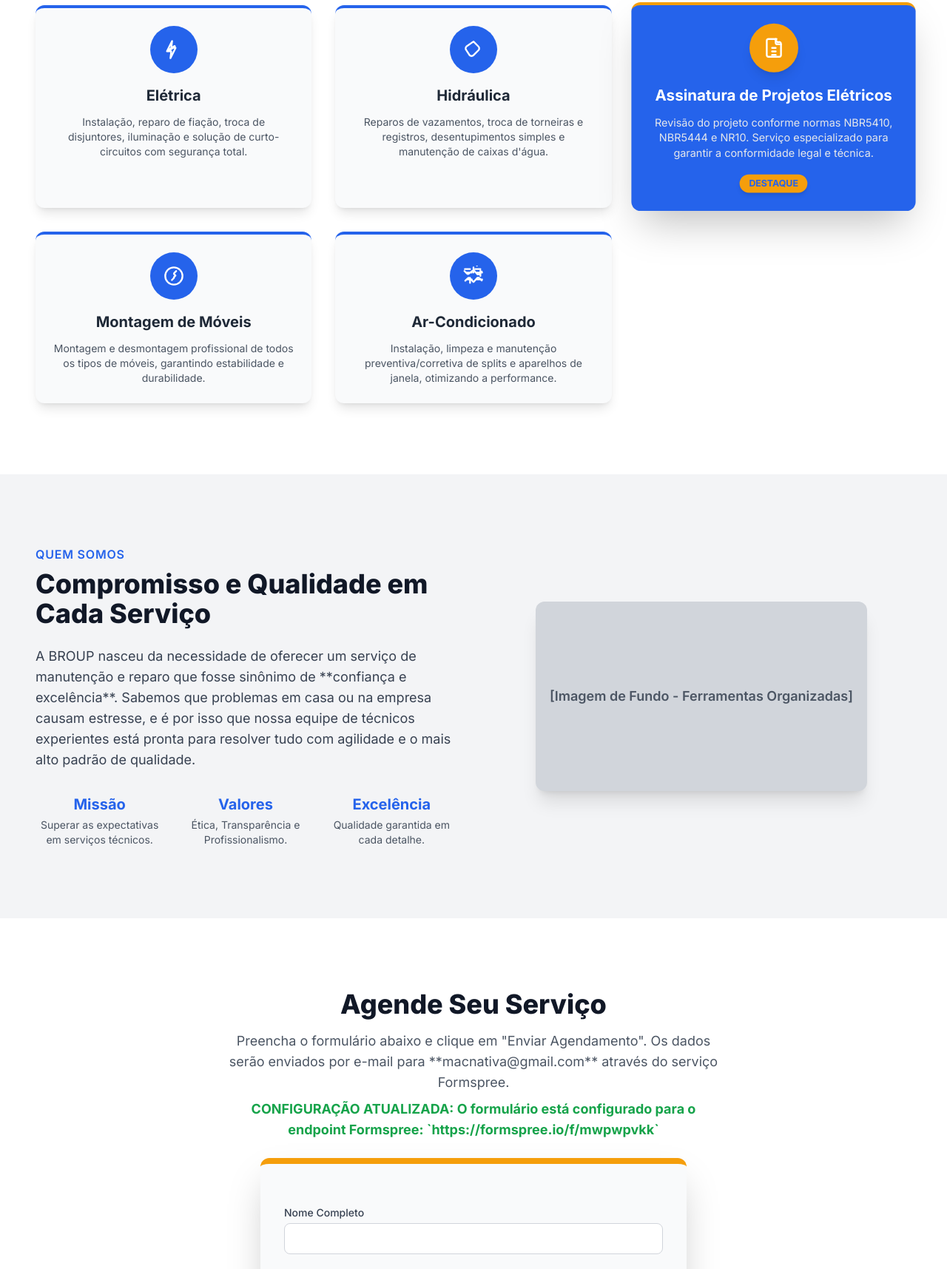
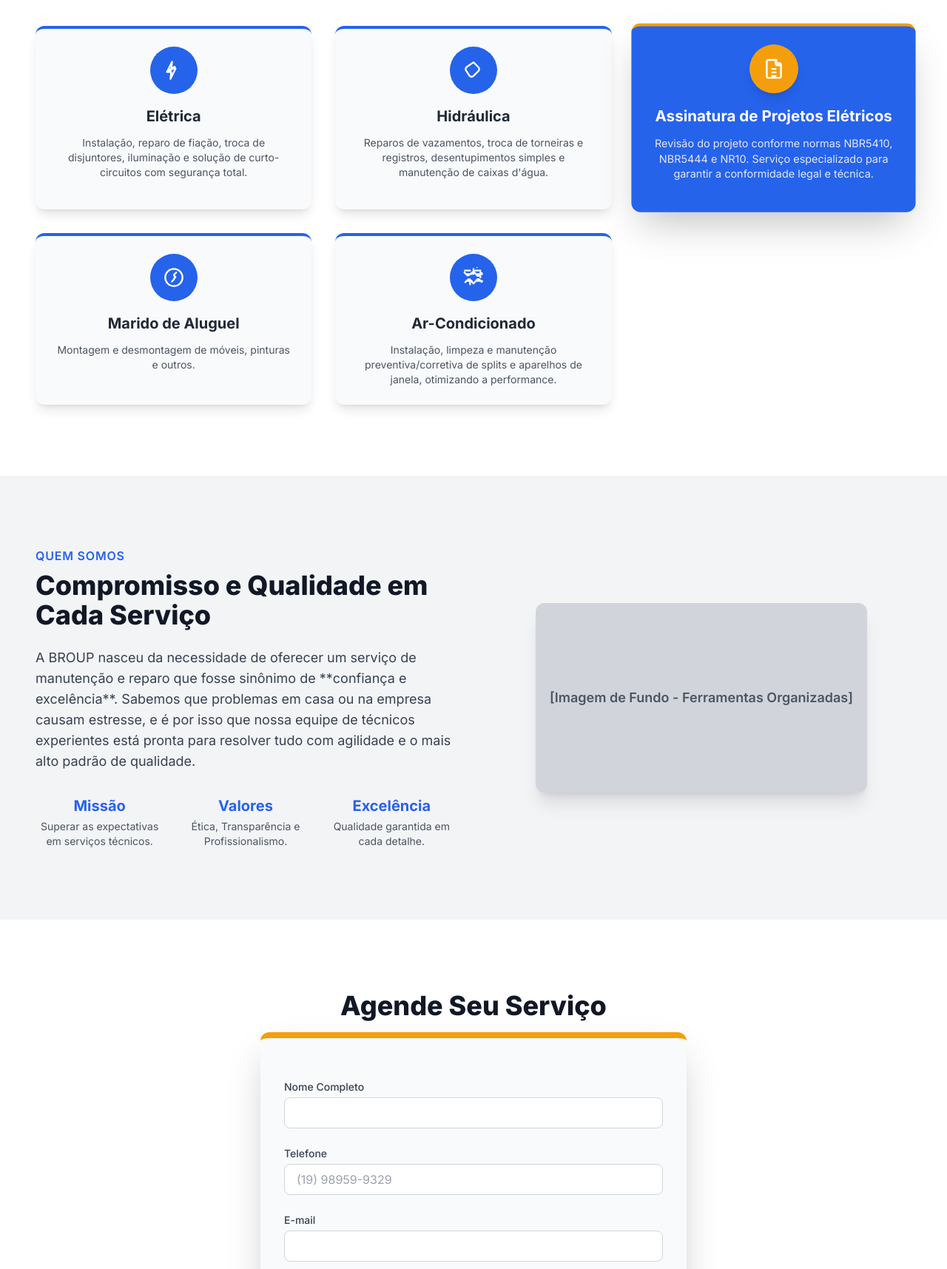
Before and after one commit to Macnativa/broup-gmn, a plain HTML site: page index.html in a window 1280 px wide. Shown: the part 865-2580 px from the top of the page at 74% size. Drawn offline with nearby package versions, Linux system fonts and the light colour scheme.

Commit message:
Update index.html

```diff
--- a/index.html
+++ b/index.html
@@ -97,7 +97,7 @@
                         Seu Parceiro Confiável em <span class="text-primary">Serviços Técnicos.</span>
                     </h1>
                     <p class="text-lg text-gray-600 mb-8">
-                        A BROUP é especialista em trazer excelência para sua casa ou empresa. Elétrica, hidráulica, montagem e ar-condicionado com a máxima qualidade e segurança.
+                        A BROUP é especialista em trazer excelência para sua casa ou empresa. Elétrica, hidráulica, serviços de "marido de aluguel" e manutenção de ar-condicionado com a máxima qualidade e segurança.
                     </p>
                     <a href="#contato" class="inline-block bg-accent hover:bg-yellow-600 text-white font-bold py-3 px-8 rounded-xl shadow-lg transition duration-300 transform hover:scale-105">
                         Solicite Seu Orçamento Agora
@@ -147,7 +147,6 @@
                         <h3 class="text-xl font-bold text-center mb-3">Assinatura de Projetos Elétricos</h3>
                         <p class="text-gray-200 text-center text-sm">Revisão do projeto conforme normas NBR5410, NBR5444 e NR10. Serviço especializado para garantir a conformidade legal e técnica.</p>
                         <div class="mt-4 text-center">
-                            <span class="inline-block bg-accent text-primary text-xs font-bold px-3 py-1 rounded-full uppercase shadow-md">Destaque</span>
                         </div>
                     </div>
 
@@ -155,8 +154,8 @@
                         <div class="flex items-center justify-center w-16 h-16 bg-primary rounded-full mb-4 mx-auto">
                             <!-- Ícone Tool (Montagem) --><svg xmlns="http://www.w3.org/2000/svg" width="28" height="28" viewBox="0 0 24 24" fill="none" stroke="white" stroke-width="2" stroke-linecap="round" stroke-linejoin="round" class="lucide lucide-tool"><path d="M14.7 6.3l-2.4 2.4a.5.5 0 0 0-.1.3v.8l1.7 1.7-1.7 1.7v.8a.5.5 0 0 0-.1.3l-2.4 2.4M12 2a10 10 0 1 0 0 20 10 10 0 0 0 0-20z"/></svg>
                         </div>
-                        <h3 class="text-xl font-bold text-center mb-3">Montagem de Móveis</h3>
-                        <p class="text-gray-600 text-center text-sm">Montagem e desmontagem profissional de todos os tipos de móveis, garantindo estabilidade e durabilidade.</p>
+                        <h3 class="text-xl font-bold text-center mb-3">Marido de Aluguel</h3>
+                        <p class="text-gray-600 text-center text-sm">Montagem e desmontagem de móveis, pinturas e outros.</p>
                     </div>
 
                     <!-- Serviço 5: Ar-Condicionado --><div class="p-6 bg-gray-50 rounded-xl shadow-lg card-hover-effect border-t-4 border-primary">
@@ -211,12 +210,7 @@
         <!-- Seção de Contato e Formulário de Agendamento --><section id="contato" class="section-padding bg-white">
             <div class="container mx-auto px-4">
                 <h2 class="text-3xl sm:text-4xl font-extrabold text-center text-gray-900 mb-4">Agende Seu Serviço</h2>
-                <p class="text-center text-lg text-gray-600 max-w-2xl mx-auto mb-6">
-                    Preencha o formulário abaixo e clique em "Enviar Agendamento". Os dados serão enviados por e-mail para **macnativa@gmail.com** através do serviço Formspree.
-                    <strong class="text-green-600 block mt-2">CONFIGURAÇÃO ATUALIZADA: O formulário está configurado para o endpoint Formspree: `https://formspree.io/f/mwpwpvkk`</strong>
-                </p>
-
-                <div class="max-w-xl mx-auto bg-gray-50 p-8 rounded-xl shadow-2xl border-t-8 border-accent">
+                    <div class="max-w-xl mx-auto bg-gray-50 p-8 rounded-xl shadow-2xl border-t-8 border-accent">
                     <!-- Configurado para envio real via POST (requer backend) -->
                     <form action="https://formspree.io/f/mwpwpvkk" method="POST" class="space-y-6">
                         <!-- Campo obrigatório do Formspree para especificar o destinatário -->
@@ -245,7 +239,7 @@
                                 <option value="eletrica">Elétrica</option>
                                 <option value="hidraulica">Hidráulica</option>
                                 <option value="projetos">Assinatura de Projetos Elétricos</option> <!-- NOVO SERVIÇO ADICIONADO -->
-                                <option value="moveis">Montagem de Móveis</option>
+                                <option value="moveis">Marido de Aluguel</option>
                                 <option value="ar_condicionado">Manutenção de Ar-Condicionado</option>
                                 <option value="outros">Outros</option>
                             </select>
@@ -303,10 +297,10 @@
                         <span class="font-medium text-white">Telefone:</span> (19) 98959-9329
                     </p>
                     <p class="text-gray-400 mb-2">
-                        <span class="font-medium text-white">E-mail:</span> contato@broup.com.br
+                        <span class="font-medium text-white">E-mail:</span> admbroup@gmail.com
                     </p>
                     <p class="text-gray-400">
-                        <span class="font-medium text-white">Endereço:</span> Rua da Excelência, 123 - Cidade/UF
+                        <span class="font-medium text-white">Localização:</span> Campinas / SP
                     </p>
                 </div>
 
@@ -316,7 +310,7 @@
                         <!-- Facebook Icone (SVG simples) --><a href="#" target="_blank" aria-label="Facebook" class="text-gray-400 hover:text-primary transition duration-150">
                             <svg xmlns="http://www.w3.org/2000/svg" width="24" height="24" viewBox="0 0 24 24" fill="currentColor"><path d="M18 2h-3a5 5 0 0 0-5 5v3H7v4h3v8h4v-8h3l1-4h-4V7a1 1 0 0 1 1-1h3z"/></svg>
                         </a>
-                        <!-- Instagram Icone (SVG simples) --><a href="#" target="_blank" aria-label="Instagram" class="text-gray-400 hover:text-primary transition duration-150">
+                        <!-- Instagram Icone (SVG simples) --><a href="https://www.instagram.com/broup_25/" target="_blank" aria-label="Instagram" class="text-gray-400 hover:text-primary transition duration-150">
                             <svg xmlns="http://www.w3.org/2000/svg" width="24" height="24" viewBox="0 0 24 24" fill="none" stroke="currentColor" stroke-width="2" stroke-linecap="round" stroke-linejoin="round" class="lucide lucide-instagram"><rect width="20" height="20" x="2" y="2" rx="5" ry="5"/><path d="M16 11.37A4 4 0 1 1 12.63 8 4 4 0 0 1 16 11.37z"/><line x1="17.5" x2="17.5" y1="6.5" y2="6.5"/></svg>
                         </a>
                         <!-- WhatsApp Icone (SVG simples) --><a href="https://wa.me/5519989599329" target="_blank" aria-label="WhatsApp" class="text-gray-400 hover:text-green-500 transition duration-150">
```
